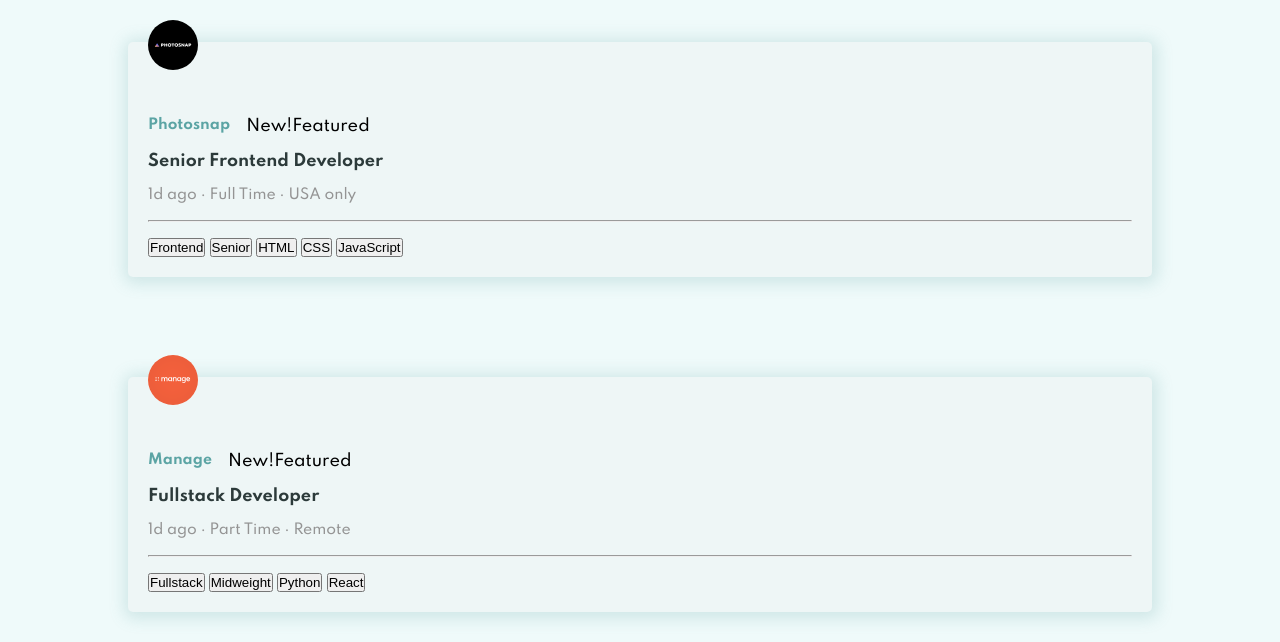
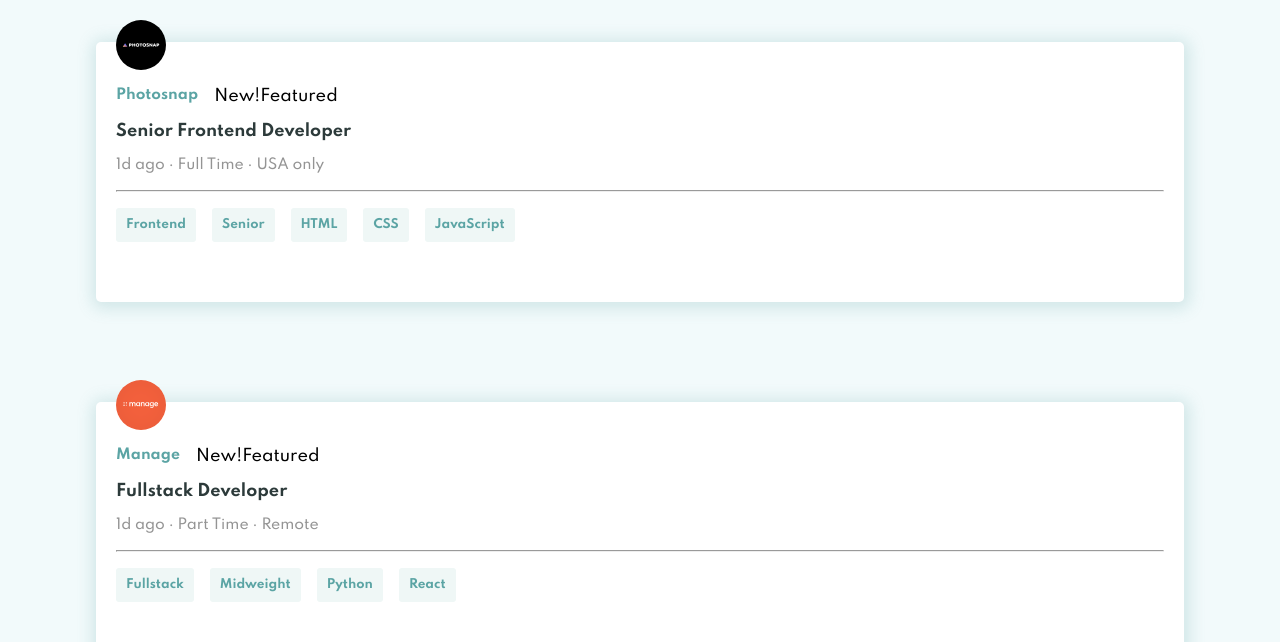
Before and after one commit to karla-codes/job-listings-project, a website: page index.html in a window 1280 px wide. Shown: the part 158-800 px from the top of the page. Drawn offline with Linux system fonts and the light colour scheme.

Commit message:
Styled card buttons

```diff
--- a/sass/helpers/_variables.scss
+++ b/sass/helpers/_variables.scss
@@ -1,11 +1,13 @@
 $primaryColor: hsl(180, 29%, 50%);
-$backgroundColor: hsl(180, 52%, 96%);
-$cardColor: hsl(180, 31%, 95%);
+$backgroundColor: rgb(242, 250, 251);
+$cardColor: rgb(255, 255, 255);
 $smallTextColor: hsl(0, 0%, 58%);
 $largeTextColor: hsl(180, 14%, 20%);
 $boxShadow: hsla(180, 29%, 50%, 0.208);
+$buttonBackgroundColor: rgb(239, 247, 246);
 
 $fontRegular: 500;
 $fontBold: 700;
 $titleFontSize: 0.875rem;
 $subtitleFontSize: 1rem;
+$buttonFontSize: 0.75rem;
--- a/sass/modules/_card.scss
+++ b/sass/modules/_card.scss
@@ -2,14 +2,14 @@ div.container {
   background-color: $cardColor;
   border-radius: 5px;
   box-shadow: 1px 2px 15px 5px $boxShadow;
-  width: 80%;
+  width: 85%;
+  height: 16.25rem;
   margin: 3.125rem auto;
   padding: 1.25rem;
 
   .logo {
     position: relative;
     width: 50px;
-    // left: 0.2rem;
     bottom: 2.6rem;
 
     img {
@@ -19,6 +19,7 @@ div.container {
 
   .job {
     display: flex;
+    margin-top: -1.875rem;
 
     h1 {
       color: $primaryColor;
@@ -47,6 +48,12 @@ div.container {
   }
 
   .job-tags {
+    display: flex;
+    flex-flow: row wrap;
     margin-top: 1rem;
+
+    button {
+      @include filter-buttons;
+    }
   }
 }
```
Also changed, not shown: css/style.css.
